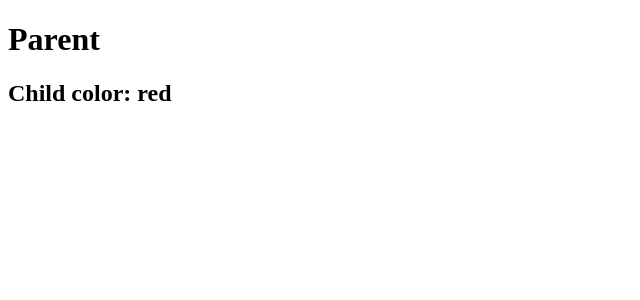
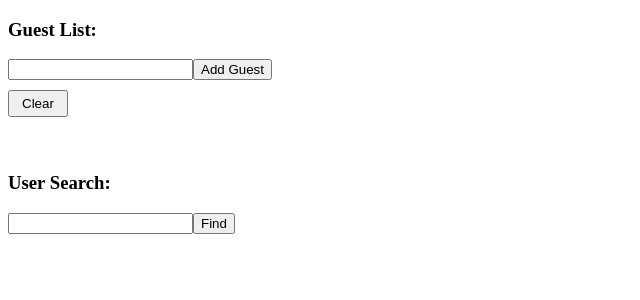
Before and after one commit to daniel-avzaradel/udemy-react-ts, a React (Create React App) app in the folder react-ts/: page / in a window 1280 px wide. Shown: the top 300 px of the page, without its empty margins (0-640 px from the left). Built offline with nearby package versions, Linux system fonts and the light colour scheme.

Commit message:
type unions in state

```diff
--- a/react-ts/src/index.tsx
+++ b/react-ts/src/index.tsx
@@ -1,12 +1,16 @@
 import ReactDOM from 'react-dom';
 import { Parent } from './props/Parent';
-import { Child } from './props/Child';
+import { ChildAsFC } from './props/Child';
+import GuestList from './state/GuestList';
+import UserSearch from './state/UserSearch';
 
 const App = () => {
   return (
     <div>
-      <Parent />
-      <Child color="red" />
+      <GuestList />
+      <br />
+      <br />
+      <UserSearch />
     </div>
   );
 };
--- a/react-ts/src/props/Child.tsx
+++ b/react-ts/src/props/Child.tsx
@@ -2,16 +2,28 @@ import React from 'react';
 
 interface ChildProps {
   color: string;
+  onClick: () => void;
 }
 
-export const Child = ({ color }: ChildProps) => {
+export const Child = ({ color, onClick }: ChildProps) => {
   return (
     <div>
       <h2>Child color: {color}</h2>
+      <button onClick={onClick}>Click</button>
     </div>
   );
 };
 
-export const ChildAsFC: React.FC<ChildProps> = ({ color }) => {
-  return <div>{color}</div>;
+export const ChildAsFC: React.FC<ChildProps> = ({
+  color,
+  onClick,
+  children,
+}) => {
+  return (
+    <div>
+      {color}
+      {children}
+      <button onClick={onClick}>Click</button>
+    </div>
+  );
 };
--- /dev/null
+++ b/react-ts/src/state/GuestList.tsx
@@ -0,0 +1,40 @@
+import { useState } from 'react';
+
+const GuestList: React.FC = () => {
+  const [name, setName] = useState('');
+  const [guests, setGuests] = useState<string[]>([]);
+
+  const onClick = () => {
+    setName('');
+    setGuests([...guests, name]);
+  };
+
+  const clear = () => {
+    setGuests([]);
+  };
+
+  return (
+    <div>
+      <h3>Guest List:</h3>
+      <ul>
+        {guests.map((item, i) => {
+          return <li key={i}>{item}</li>;
+        })}
+      </ul>
+      <input
+        type="text"
+        value={name}
+        onChange={(e) => setName(e.target.value)}
+      />
+      <button onClick={onClick}>Add Guest</button>
+      <button
+        onClick={clear}
+        style={{ display: 'block', padding: '4px 12px', marginTop: '10px' }}
+      >
+        Clear
+      </button>
+    </div>
+  );
+};
+
+export default GuestList;
--- /dev/null
+++ b/react-ts/src/state/UserSearch.tsx
@@ -0,0 +1,42 @@
+import React, { useState } from 'react';
+
+const users = [
+  { name: 'Sarah', age: 23 },
+  { name: 'Daniel', age: 27 },
+  { name: 'Dave', age: 22 },
+];
+
+function UserSearch() {
+  const [name, setName] = useState('');
+  const [user, setUser] = useState<undefined | { name: string; age: number }>();
+
+  const onClick = () => {
+    const foundUser = users.filter((user) => {
+      if (user.name === name) {
+        console.log(user);
+        setUser(user);
+      }
+    });
+  };
+  return (
+    <div>
+      <h3>User Search:</h3>
+      <input type="text" onChange={(e) => setName(e.target.value)} />
+      <button onClick={onClick}>Find</button>
+      <div>
+        {user === undefined ? (
+          ''
+        ) : (
+          <>
+            <br></br>
+            User name: {user.name}
+            <br />
+            age: {user.age}
+          </>
+        )}
+      </div>
+    </div>
+  );
+}
+
+export default UserSearch;
```
